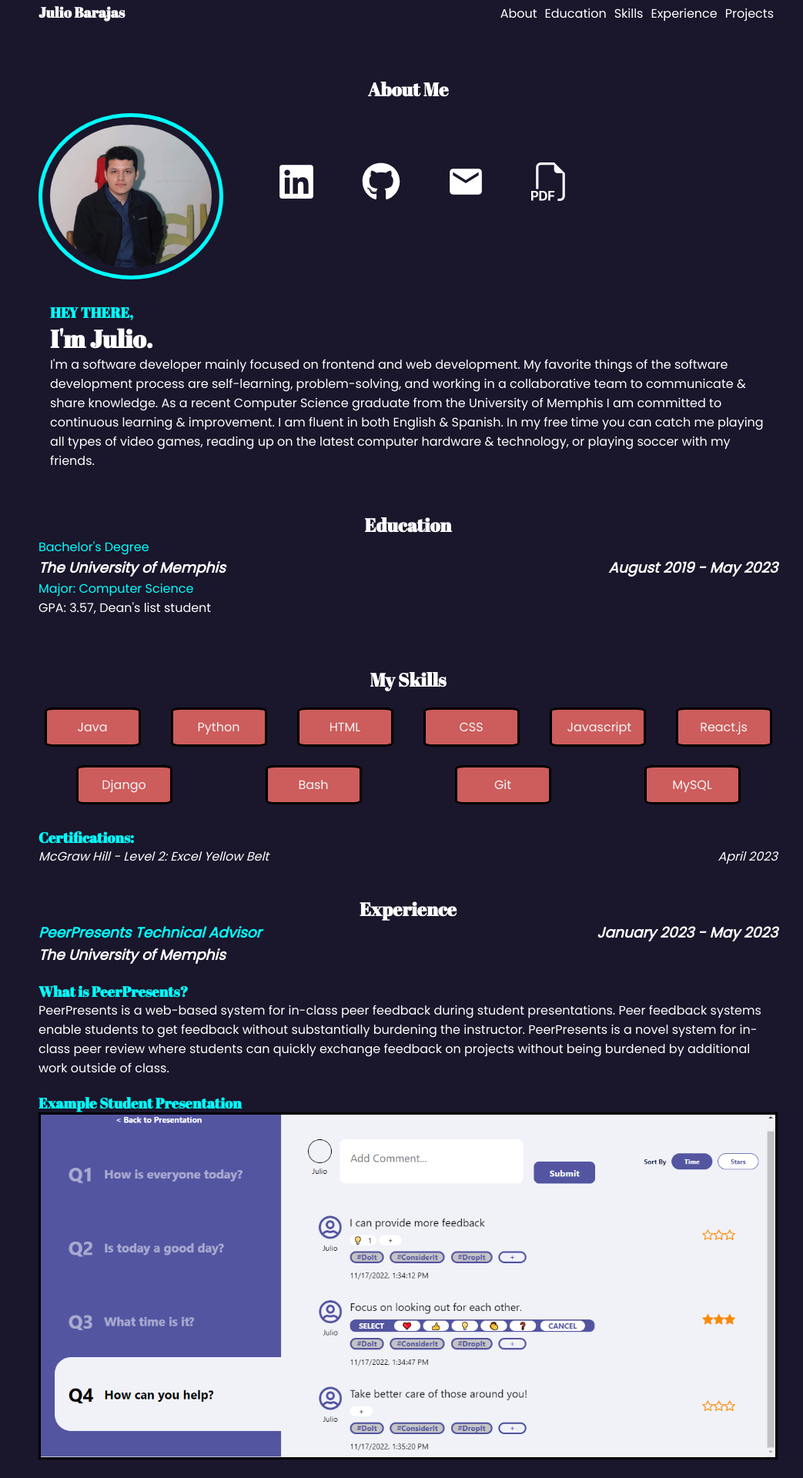
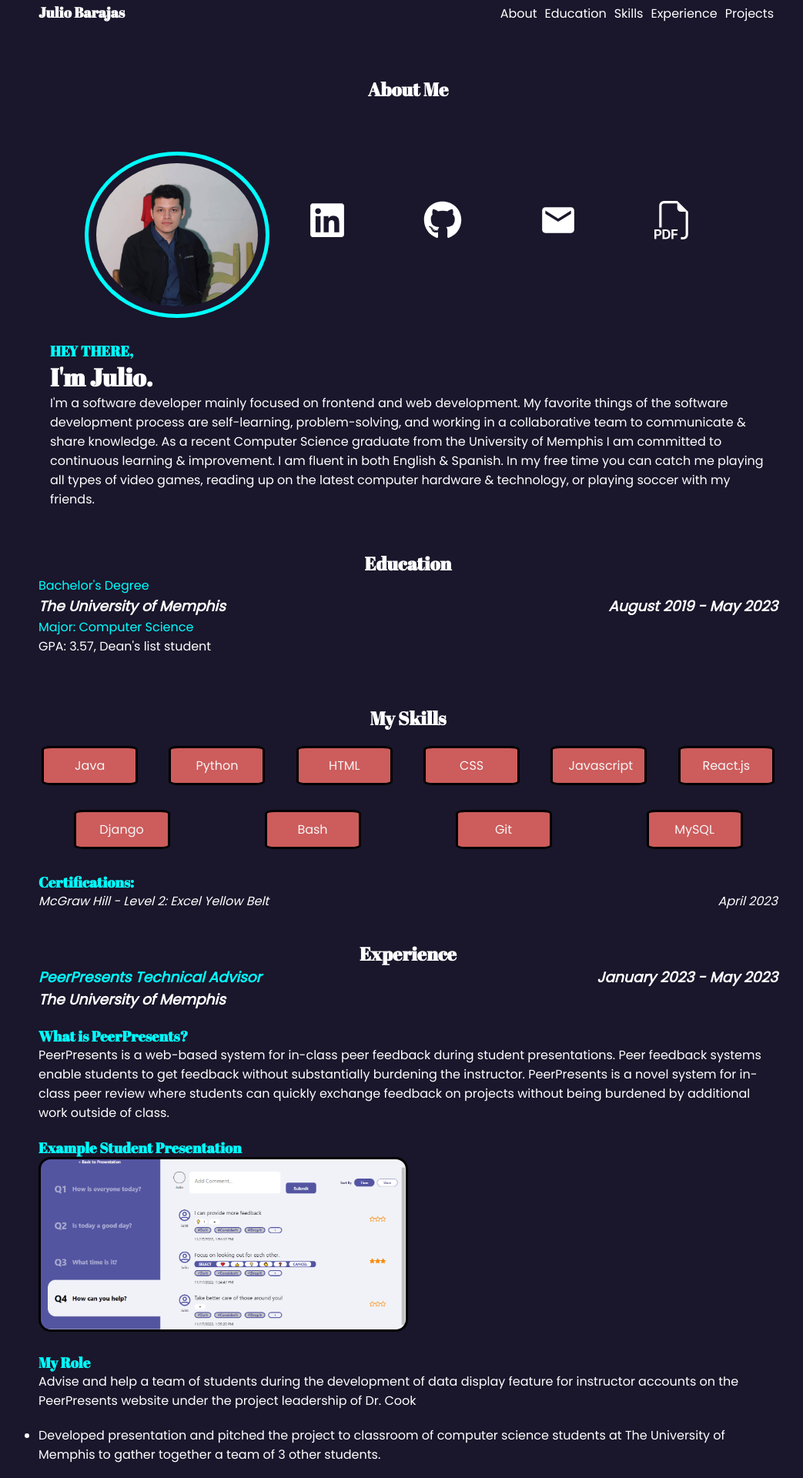
Before and after one commit to juliobarajas/juliobarajas.github.io, a React (Create React App) app: page / in a window 1280 px wide. Shown: the top 1920 px of the page at 77% size, without its empty margins (110-1153 px from the left). Built offline with nearby package versions, Linux system fonts and the light colour scheme.

Commit message:
Changes for mobile support

```diff
--- a/public/index.html
+++ b/public/index.html
@@ -3,7 +3,7 @@
 <head>
     <meta charset="UTF-8">
     <meta http-equiv="X-UA-Compatible" content="IE=edge">
-    <meta name="viewport" content="width=device-width, initial-scale=1.0">
+    <meta name="viewport" content="width=device-width, minimum-scale=1.0,maximum-scale=1.0">
     <title>Julio Barajas Portfolio</title>
 </head>
 <body>
--- a/src/CSS/About.css
+++ b/src/CSS/About.css
@@ -6,8 +6,10 @@
 .images {
     display: flex;
     flex-direction: row;
+    justify-content: center;
     align-content: center;
     align-items: baseline;
+    margin-top: 50px;
 }
 
 .myimage {
@@ -22,29 +24,13 @@
 }
 
 .socials {
+    justify-self: center;
     align-self: center;
-    position: relative;
-    left: 40px;
 }
 
 .socials a {
-    padding: 30px;
-}
+    padding: 0 50px;
 
-.resume {
-    position: relative;
-    right: 270px;
-}
-
-.resume a {
-    padding: 0.5rem;
-    border: 3px solid black;
-    background-color: indianred;
-    border-radius: 0.5rem;
-}
-
-.resume a:hover {
-    border: 4px solid cyan;
 }
 
 .mytext {
@@ -57,6 +43,7 @@
     color:cyan;
 }
 
+
 @media screen and (max-width: 600px) {
     .myimage {
         min-width: 50%;
--- a/src/CSS/Experience.css
+++ b/src/CSS/Experience.css
@@ -24,9 +24,12 @@
 }
 
 .summary img {
-    height: 75%;
-    width: 75%;
-    min-height: 100%;
-    min-width: 100%;
+    height: 50%;
+    width: 50%;
+    max-height: 50%;
+    max-width: 50%;
+    min-height: 50%;
+    min-width: 50%;
     border: 3px solid black;
+    border-radius: 1.0rem;
 }
--- a/src/CSS/Skills.css
+++ b/src/CSS/Skills.css
@@ -8,7 +8,7 @@
     display: inline-flex;
     flex-wrap: wrap;
     justify-content: space-around;
-    gap: 1.5rem;
+    gap: 2.0rem;
     margin-top: 20px;
 }
 
```
